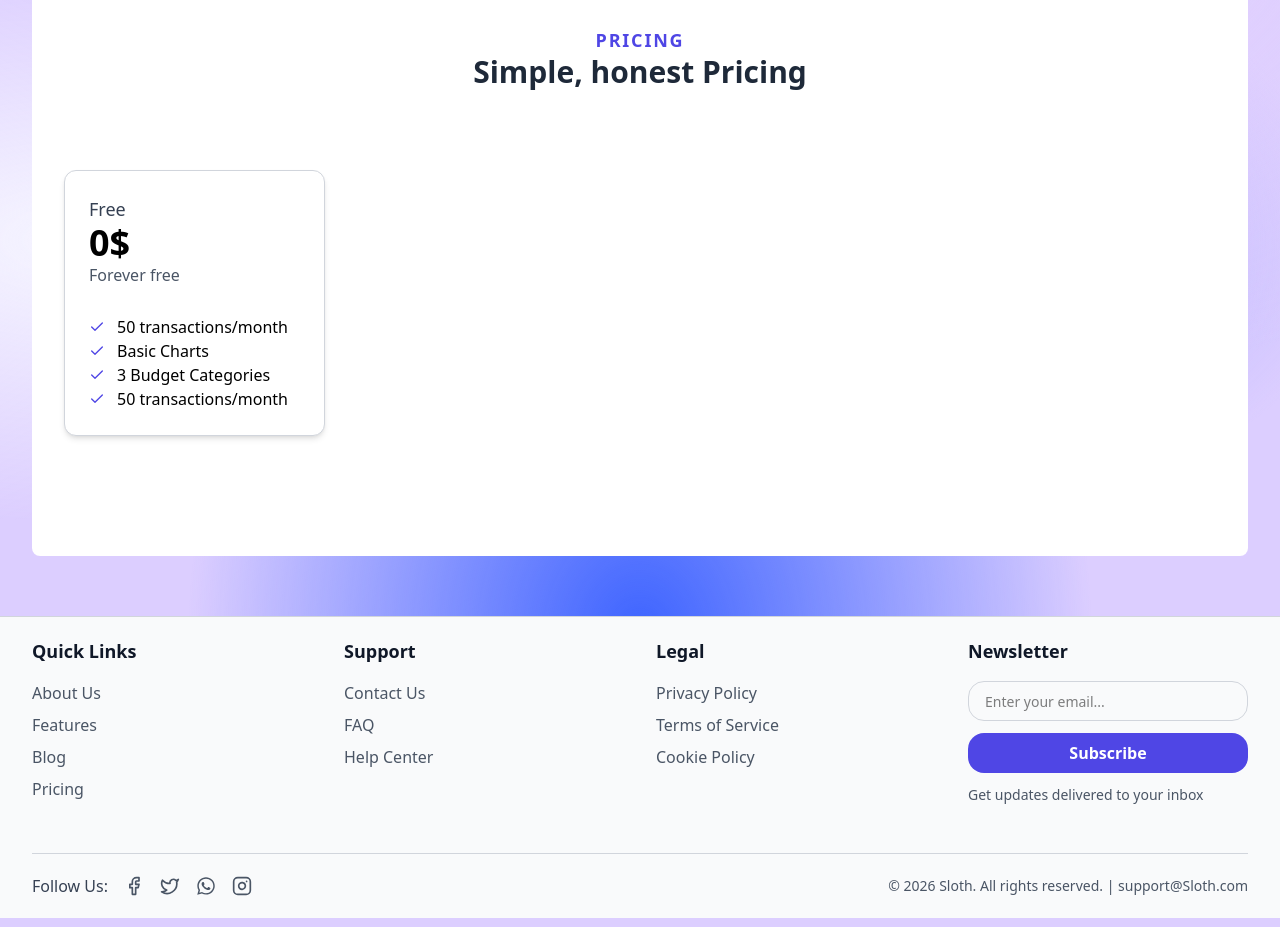
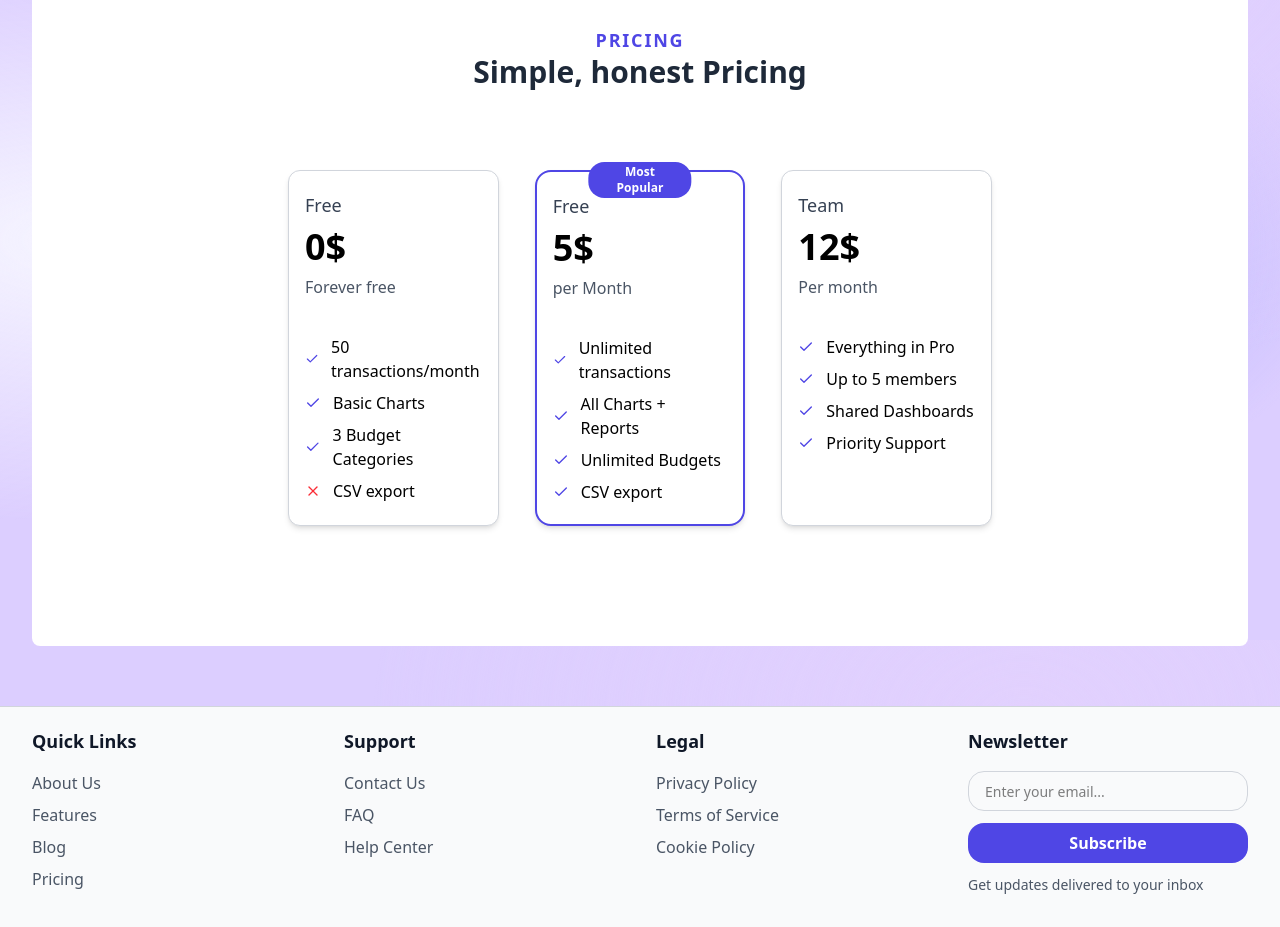
Before and after one commit to larryasure/authNew, a React (Vite) app in the folder client/: page / in a window 1280 px wide. Shown: the part 2560-3487 px from the top of the page. Built offline with nearby package versions, Linux system fonts and the light colour scheme; no server answers.

Commit message:
New home cont'd

```diff
--- a/client/src/Pages/Home.jsx
+++ b/client/src/Pages/Home.jsx
@@ -9,6 +9,7 @@ import {
   ShieldCheck,
   TrendingUp,
   UserCircle,
+  X,
 } from "lucide-react";
 import React from "react";
 
@@ -309,35 +310,83 @@ export default function Home() {
             </h2>
           </div>
 
-          <div className="my-10 max-w-4xl py-10 ">
-            <div className="grid grid-cols-3 gap-6 px-8">
-              <div className="grid-cols-1 bg-white p-6  rounded-xl border border-gray-300 shadow-md flex flex-col items-start ">
+          <div className="my-10 max-w-3xl py-10 mx-auto ">
+            <div className="grid grid-cols-3 gap-9 px-8">
+              <div className="grid-cols-1 bg-white px-4 py-5 space-y-2  rounded-xl border border-gray-300 shadow-md flex flex-col items-start ">
                 <p className="text-lg  text-gray-700 ">Free</p>
                 <h1 className="text-4xl font-bold">0$</h1>
                 <p className=" text-gray-600">Forever free</p>
 
-                <div className="mt-7">
+                <div className="mt-7 space-y-2">
                   <div className="flex items-center gap-3">
                     <Check className="w-4 h-4 text-[var(--brand)]" />
                     <p>50 transactions/month</p>
                   </div>
-
                   <div className="flex items-center gap-3">
                     <Check className="w-4 h-4 text-[var(--brand)]" />
                     <p>Basic Charts</p>
                   </div>
-
                   <div className="flex items-center gap-3">
                     <Check className="w-4 h-4 text-[var(--brand)]" />
                     <p>3 Budget Categories</p>
                   </div>
+                  <div className="flex items-center gap-3">
+                    <X className="w-4 h-4 text-red-500" />
+                    <p>CSV export</p>
+                  </div>
+                </div>
+              </div>
 
+              <div className="grid-cols-1 bg-white px-4 py-5 space-y-2 rounded-2xl shadow-md flex flex-col items-start relative border-2 border-[var(--brand)]  hover:shadow-lg duration-200 transition-all">
+                <p className="absolute -top-2.5 text-center py-0.5 left-1/2  -translate-x-1/2 bg-[var(--brand)] text-white px-3 rounded-2xl text-xs font-semibold z-10">
+                  Most Popular
+                </p>
+                <p className="text-lg  text-gray-700 ">Free</p>
+                <h1 className="text-4xl font-bold">5$</h1>
+                <p className=" text-gray-600">per Month</p>
+
+                <div className="mt-7 space-y-2">
                   <div className="flex items-center gap-3">
                     <Check className="w-4 h-4 text-[var(--brand)]" />
-                    <p>50 transactions/month</p>
+                    <p>Unlimited transactions</p>
                   </div>
+                  <div className="flex items-center gap-3">
+                    <Check className="w-4 h-4 text-[var(--brand)]" />
+                    <p>All Charts + Reports</p>
+                  </div>
+                  <div className="flex items-center gap-3">
+                    <Check className="w-4 h-4 text-[var(--brand)]" />
+                    <p>Unlimited Budgets</p>
+                  </div>
+                  <div className="flex items-center gap-3">
+                    <Check className="w-4 h-4 text-[var(--brand)]" />
+                    <p>CSV export</p>
+                  </div>
+                </div>
+              </div>
 
+              <div className="grid-cols-1 bg-white px-4 py-5 space-y-2  rounded-xl border border-gray-300 shadow-md flex flex-col items-start ">
+                <p className="text-lg  text-gray-700 ">Team</p>
+                <h1 className="text-4xl font-bold">12$</h1>
+                <p className=" text-gray-600">Per month</p>
 
+                <div className="mt-7 space-y-2">
+                  <div className="flex items-center gap-3">
+                    <Check className="w-4 h-4 text-[var(--brand)]" />
+                    <p>Everything in Pro</p>
+                  </div>
+                  <div className="flex items-center gap-3">
+                    <Check className="w-4 h-4 text-[var(--brand)]" />
+                    <p>Up to 5 members</p>
+                  </div>
+                  <div className="flex items-center gap-3">
+                    <Check className="w-4 h-4 text-[var(--brand)]" />
+                    <p>Shared Dashboards </p>
+                  </div>
+                  <div className="flex items-center gap-3">
+                    <Check className="w-4 h-4 text-[var(--brand)]" />
+                    <p>Priority Support </p>
+                  </div>
                 </div>
               </div>
             </div>
--- a/client/src/Pages/Settings/Billing.jsx
+++ b/client/src/Pages/Settings/Billing.jsx
@@ -90,7 +90,7 @@ export default function Billing() {
             <div className="flex flex-col gap-0.5 mt-1 ">
               <h3 className="font-semibold text-xl text-gray-800">Pro</h3>
               <p className="font-semibold text-2xl">
-                $9{" "}
+                $5{" "}
                 <span className="font-normal text-base text-gray-600">
                   / month
                 </span>
@@ -148,7 +148,7 @@ export default function Billing() {
             <div className="flex flex-col gap-0.5">
               <h3 className="font-semibold text-xl text-gray-800 ">Business</h3>
               <p className="font-semibold text-2xl">
-                $29{" "}
+                $12{" "}
                 <span className="font-normal text-base text-gray-600">
                   / month
                 </span>
```
